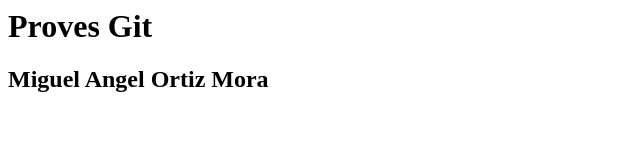
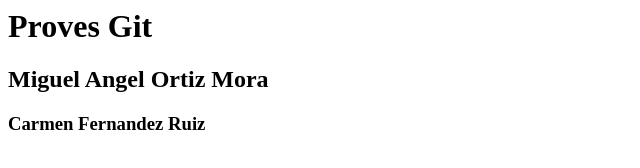
Before and after one commit to Amareus21/PruebaSubida, a plain HTML site: page index.html in a window 1280 px wide. Shown: the whole page, without its empty margins (0-640 px from the left). Drawn offline with Linux system fonts and the light colour scheme.

Commit message:
Pujada branca3

```diff
--- a/index.html
+++ b/index.html
@@ -1,2 +1,3 @@
 <h1>Proves Git</h1>
 <h2>Miguel Angel Ortiz Mora</h2>
+<h3>Carmen Fernandez Ruiz</h3>
```
